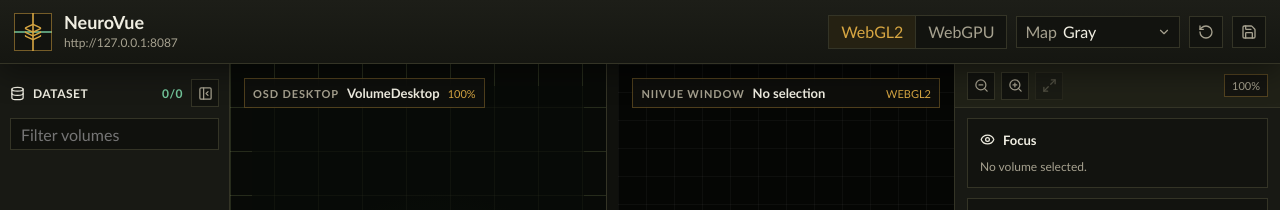
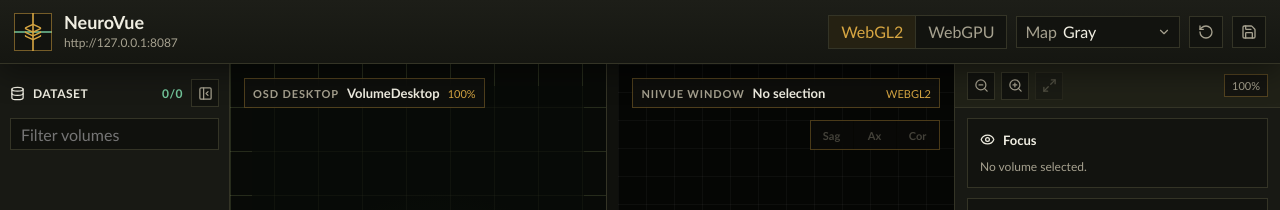
Before and after one commit to niivue/mono, a React (Vite) app in the folder apps/desktop/: page / in a window 1280 px wide. Shown: the top 210 px of the page. Built offline with nearby package versions, Linux system fonts and the light colour scheme.

Commit message:
Add render view snapping controls

```diff
--- a/apps/desktop/src/components/NiivueStage.tsx
+++ b/apps/desktop/src/components/NiivueStage.tsx
@@ -12,6 +12,8 @@ interface NiivueStageProps {
 interface NiiVueLike {
   attachToCanvas(canvas: HTMLCanvasElement): Promise<unknown>
   loadVolumes(volumes: Array<{ url: string; name: string; colormap?: string }>): Promise<unknown>
+  azimuth?: number
+  elevation?: number
   setClipPlanes?(planes: number[][]): void
   setClipPlane?(plane: number[]): void
   drawScene(): void
@@ -23,6 +25,14 @@ type NiiVueConstructor = new (options?: Record<string, unknown>) => NiiVueLike
 
 const NIVUE_SLICE_TYPE_RENDER = 4
 const NIVUE_SHOW_RENDER_ALWAYS = 1
+const RENDER_VIEW_SNAPS = [
+  { id: 'sagittal', label: 'Sagittal', shortLabel: 'Sag', azimuth: -90, elevation: 0 },
+  { id: 'axial', label: 'Axial', shortLabel: 'Ax', azimuth: 0, elevation: 90 },
+  { id: 'coronal', label: 'Coronal', shortLabel: 'Cor', azimuth: 0, elevation: 0 }
+] as const
+
+type RenderViewSnap = (typeof RENDER_VIEW_SNAPS)[number]
+type RenderSnapId = RenderViewSnap['id']
 
 export function NiivueStage({
   item,
@@ -34,6 +44,7 @@ export function NiivueStage({
   const canvasRef = useRef<HTMLCanvasElement | null>(null)
   const nvRef = useRef<NiiVueLike | null>(null)
   const [status, setStatus] = useState('Waiting for a dataset selection.')
+  const [snapId, setSnapId] = useState<RenderSnapId | null>(null)
 
   useEffect(() => {
     let cancelled = false
@@ -43,10 +54,12 @@ export function NiivueStage({
       const canvas = canvasRef.current
       const stage = stageRef.current
       if (!canvas || !item) {
+        setSnapId(null)
         setStatus('Waiting for a dataset selection.')
         return
       }
 
+      setSnapId(null)
       syncCanvasSize(canvas, stage)
       setStatus(`Loading ${item.label} with ${backend.toUpperCase()}.`)
       try {
@@ -136,9 +149,39 @@ export function NiivueStage({
     resizeNiiVue(nv, canvasRef.current, stageRef.current)
   }, [clipPlanes])
 
+  function snapRenderView(snap: RenderViewSnap): void {
+    const nv = nvRef.current
+    if (!nv || !('azimuth' in nv) || !('elevation' in nv)) return
+
+    nv.azimuth = snap.azimuth
+    nv.elevation = snap.elevation
+    setSnapId(snap.id)
+    resizeNiiVue(nv, canvasRef.current, stageRef.current)
+  }
+
+  function clearSnapSelection(): void {
+    if (snapId) setSnapId(null)
+  }
+
   return (
     <div className="nv-render-stage" ref={stageRef}>
-      <canvas ref={canvasRef} />
+      <canvas ref={canvasRef} onPointerDown={clearSnapSelection} onWheel={clearSnapSelection} />
+      <div className="nv-render-snap-controls" aria-label="Snap render view">
+        {RENDER_VIEW_SNAPS.map((snap) => (
+          <button
+            aria-label={`Snap to ${snap.label} view`}
+            aria-pressed={snapId === snap.id}
+            className={snapId === snap.id ? 'is-active' : ''}
+            disabled={!item}
+            key={snap.id}
+            onClick={() => snapRenderView(snap)}
+            title={`Snap to ${snap.label}`}
+            type="button"
+          >
+            {snap.shortLabel}
+          </button>
+        ))}
+      </div>
       <div className="nv-render-status">{status}</div>
     </div>
   )
--- a/apps/desktop/src/styles.css
+++ b/apps/desktop/src/styles.css
@@ -757,6 +757,47 @@ button {
   touch-action: none;
 }
 
+.nv-render-snap-controls {
+  position: absolute;
+  top: 56px;
+  right: 14px;
+  z-index: 4;
+  display: inline-grid;
+  grid-auto-flow: column;
+  gap: 1px;
+  overflow: hidden;
+  border: 1px solid rgba(215, 166, 66, 0.32);
+  background: rgba(8, 8, 6, 0.78);
+  backdrop-filter: blur(8px);
+}
+
+.nv-render-snap-controls button {
+  min-width: 42px;
+  height: 28px;
+  border: 0;
+  background: rgba(17, 17, 15, 0.82);
+  color: var(--muted);
+  cursor: pointer;
+  font-size: 11px;
+  font-weight: 700;
+}
+
+.nv-render-snap-controls button:hover:not(:disabled),
+.nv-render-snap-controls button:focus-visible {
+  color: var(--amber);
+  outline: none;
+}
+
+.nv-render-snap-controls button.is-active {
+  background: #252112;
+  color: var(--amber);
+}
+
+.nv-render-snap-controls button:disabled {
+  cursor: default;
+  opacity: 0.38;
+}
+
 .nv-render-status {
   position: absolute;
   left: 14px;
```
